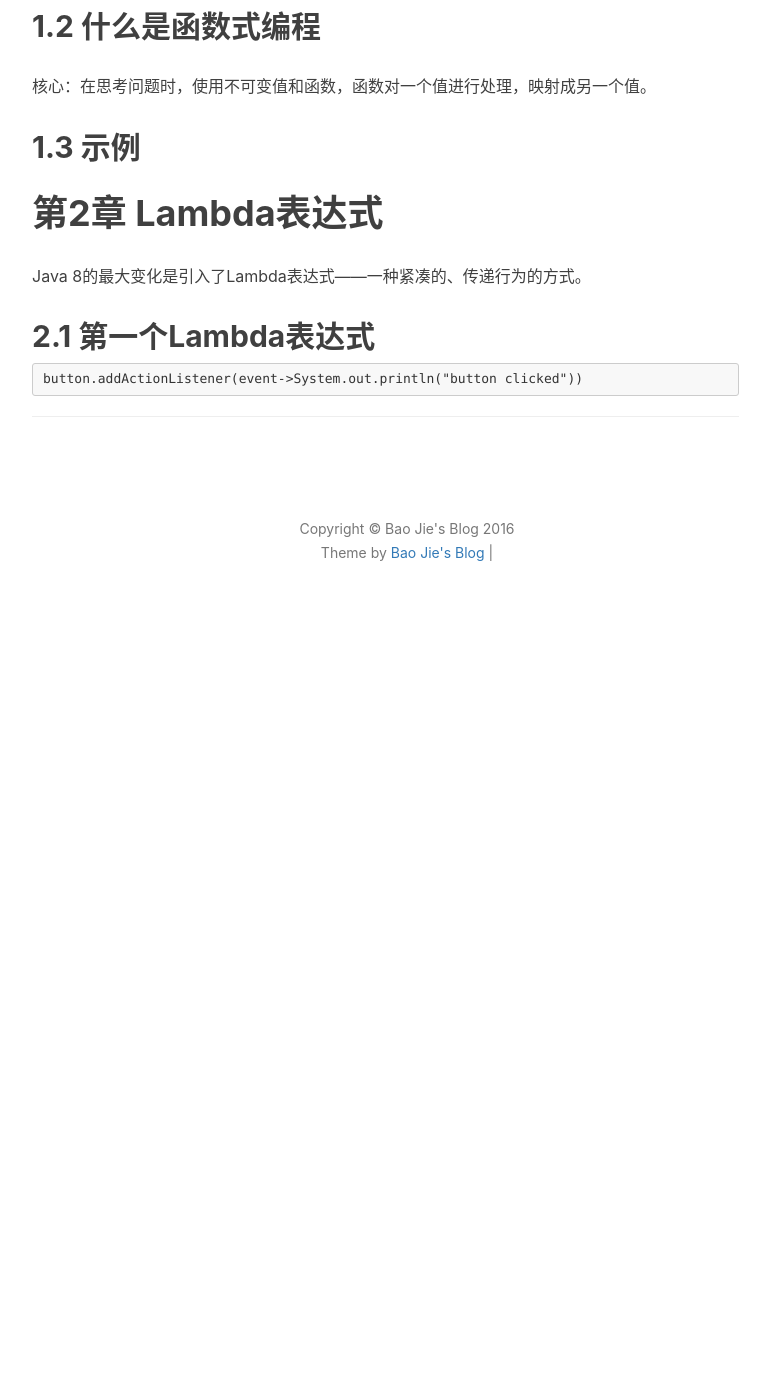
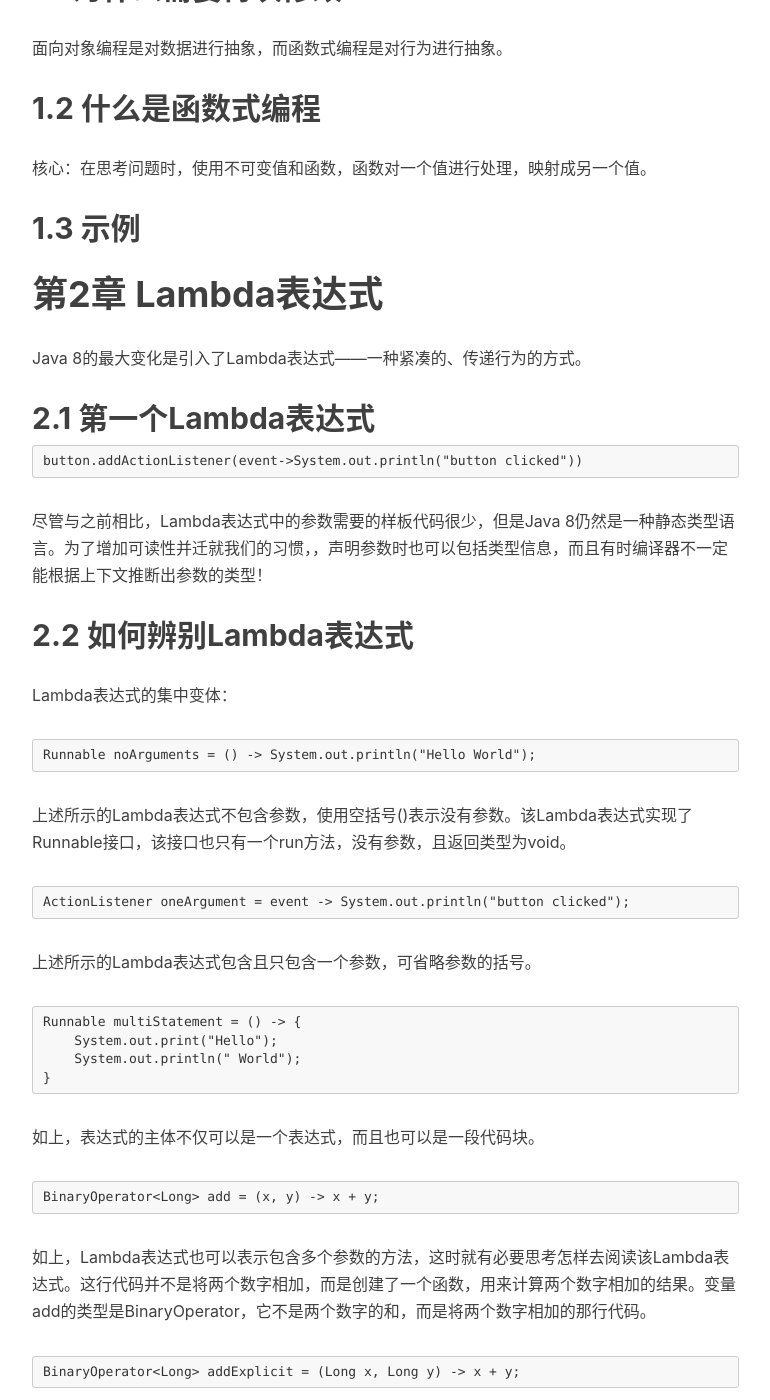
Before and after one commit to jiebaojie/jiebaojie.github.io, a Jekyll site: the page built from notes/java/java8Lambdas.md, in a window 1280 px wide and 1400 px high, scrolled down 1502 px. Shown: the whole window, without its empty margins (233-1003 px from the left). Built offline with Jekyll 4.4.1, drawn with Linux system fonts in a browser that asks for light colours; nearby versions of some CDN libraries; comment, search, counter and statistics services are not loaded; before the commit the page ends 2132 px from its top, so only the background shows below that; some of the changed text lies outside the part shown.

Commit message:
by baojie

```diff
--- a/notes/java/java8Lambdas.md
+++ b/notes/java/java8Lambdas.md
@@ -33,3 +33,44 @@ Java 8的最大变化是引入了Lambda表达式——一种紧凑的、传递
 ## 2.1 第一个Lambda表达式
 
     button.addActionListener(event->System.out.println("button clicked"))
+
+尽管与之前相比，Lambda表达式中的参数需要的样板代码很少，但是Java 8仍然是一种静态类型语言。为了增加可读性并迁就我们的习惯，，声明参数时也可以包括类型信息，而且有时编译器不一定能根据上下文推断出参数的类型！
+
+## 2.2 如何辨别Lambda表达式
+
+Lambda表达式的集中变体：
+
+    Runnable noArguments = () -> System.out.println("Hello World");
+
+上述所示的Lambda表达式不包含参数，使用空括号()表示没有参数。该Lambda表达式实现了Runnable接口，该接口也只有一个run方法，没有参数，且返回类型为void。
+
+    ActionListener oneArgument = event -> System.out.println("button clicked");
+
+上述所示的Lambda表达式包含且只包含一个参数，可省略参数的括号。
+
+    Runnable multiStatement = () -> {
+        System.out.print("Hello");
+        System.out.println(" World");
+    }
+
+如上，表达式的主体不仅可以是一个表达式，而且也可以是一段代码块。
+
+    BinaryOperator<Long> add = (x, y) -> x + y;
+
+如上，Lambda表达式也可以表示包含多个参数的方法，这时就有必要思考怎样去阅读该Lambda表达式。这行代码并不是将两个数字相加，而是创建了一个函数，用来计算两个数字相加的结果。变量add的类型是BinaryOperator<Long>，它不是两个数字的和，而是将两个数字相加的那行代码。
+
+    BinaryOperator<Long> addExplicit = (Long x, Long y) -> x + y;
+
+如上，有时最好可以显式声明参数类型。
+
+目标类型是指Lambda表达式所在上下文环境的类型。
+
+Lambda表达式的类型依赖于上下文环境，是由编译器推断出来的。
+
+## 2.3 引用值，而不是变量
+
+虽然无需将变量声明为final，但在Lambda表达式中，也无法用作非终态变量，如果坚持用作非终态变量，编译器就会报错。
+
+## 2.4 函数接口
+
+函数接口是只有一个抽象方法的接口，用作Lambda表达式的类型。
```
